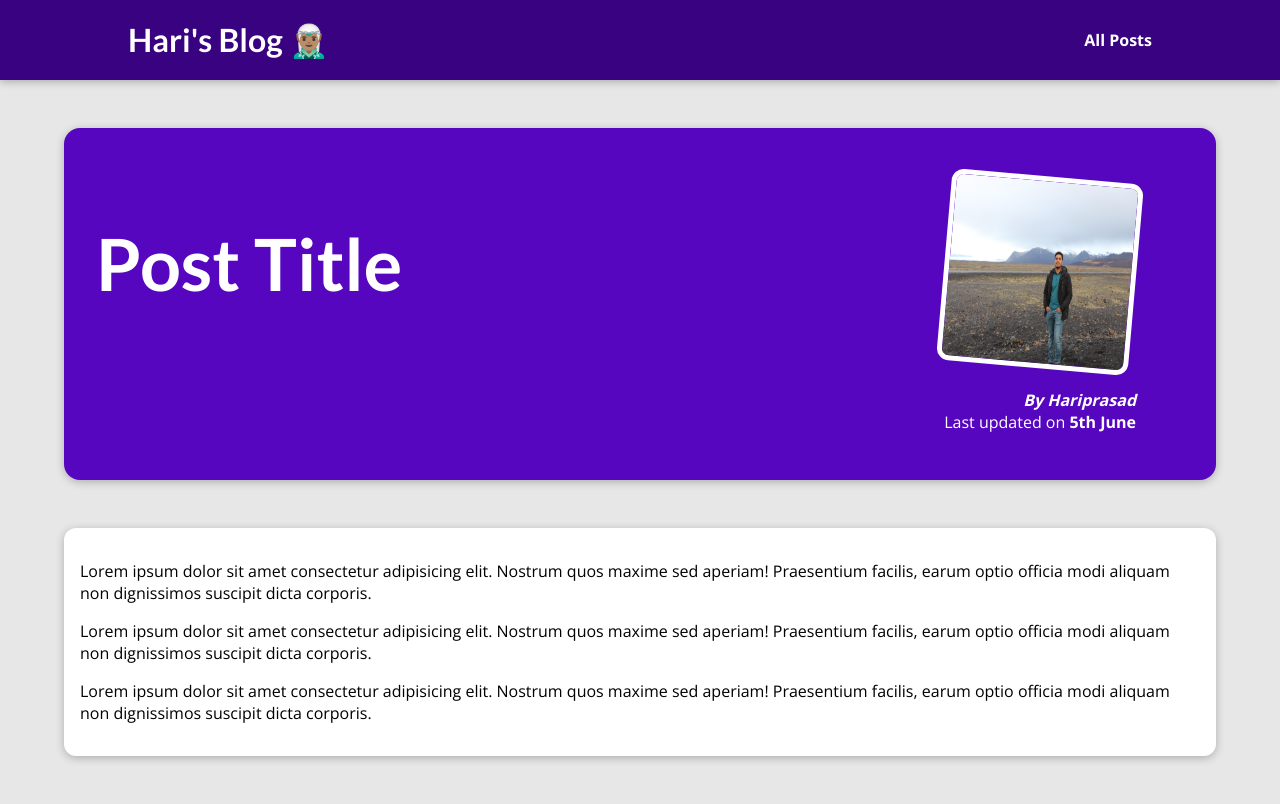
After one commit to HariprasadPoojary/Django-Blog, a Django app: template the_site/blog/templates/blog/post-details.html in a window 1280 px wide. The commit adds this page. Run offline with Django 3.2, Linux system fonts and the light colour scheme; the template is opened without the code that fills it, so the values that code supplies are empty.

Commit message:
single/detailed page post page & styling

```diff
--- /dev/null
+++ b/the_site/blog/static/blog/post_details.css
@@ -0,0 +1,62 @@
+body {
+	background-color: #e7e7e7;
+}
+
+#main-navigation {
+	background-color: #390281;
+	box-shadow: 0 2px 8px rgba(0, 0, 0, 0.25);
+}
+
+#summary {
+	margin: 8rem auto 3rem auto;
+	padding: 2rem;
+	width: 90%;
+	max-width: 90rem;
+	border-radius: 16px;
+	background-color: #5706c0;
+	position: relative;
+	box-shadow: 0 2px 8px rgba(0, 0, 0, 0.25);
+	height: 22rem;
+}
+
+#summary h2 {
+	color: white;
+	font-size: 4.5rem;
+}
+
+#summary article {
+	position: absolute;
+	top: 2rem;
+	right: 3rem;
+	padding: 1rem 2rem;
+	border-radius: 12px;
+	text-align: right;
+	color: white;
+}
+
+#summary article img {
+	width: 12rem;
+	height: 12rem;
+	border-radius: 12px;
+	transform: rotateZ(5deg);
+	border: 5px solid white;
+	margin-bottom: 1rem;
+}
+
+#summary address {
+	font-weight: bold;
+}
+
+#summary time {
+	font-weight: bold;
+}
+
+main {
+	width: 90%;
+	max-width: 90rem;
+	margin: 3rem auto;
+	background-color: white;
+	padding: 1rem;
+	border-radius: 12px;
+	box-shadow: 0 2px 8px rgba(0, 0, 0, 0.25);
+}
--- a/the_site/blog/templates/blog/includes/post.html
+++ b/the_site/blog/templates/blog/includes/post.html
@@ -2,7 +2,7 @@
 
 <li>
 	<article class="post">
-		<a href="">
+		<a href=" {% url 'post_details' post_slug='the-mountains' %} ">
 			<img
 				src=" {% static 'blog/images/mountains.jpg' %} "
 				alt="Mountains"
--- /dev/null
+++ b/the_site/blog/templates/blog/post-details.html
@@ -0,0 +1,40 @@
+{% extends 'base.html' %} {% load static %}
+<!-- prettier-ignore -->
+{% block title %}Page Details{% endblock title %}
+
+{% block css %}
+<link rel="stylesheet" href=" {% static 'blog/post_details.css' %} " />
+{% endblock css %}
+
+<!-- prettier-ignore -->
+{% block body_content %}
+<section id="summary">
+	<h2>Post Title</h2>
+	<article>
+		<img
+			src=" {% static 'blog/images/mountains.jpg' %} "
+			alt="Post Image"
+		/>
+		<address>By Hariprasad</address>
+		<div>Last updated on <time>5th June</time></div>
+	</article>
+</section>
+
+<main>
+	<p>
+		Lorem ipsum dolor sit amet consectetur adipisicing elit. Nostrum quos
+		maxime sed aperiam! Praesentium facilis, earum optio officia modi
+		aliquam non dignissimos suscipit dicta corporis.
+	</p>
+	<p>
+		Lorem ipsum dolor sit amet consectetur adipisicing elit. Nostrum quos
+		maxime sed aperiam! Praesentium facilis, earum optio officia modi
+		aliquam non dignissimos suscipit dicta corporis.
+	</p>
+	<p>
+		Lorem ipsum dolor sit amet consectetur adipisicing elit. Nostrum quos
+		maxime sed aperiam! Praesentium facilis, earum optio officia modi
+		aliquam non dignissimos suscipit dicta corporis.
+	</p>
+</main>
+{% endblock body_content %}
--- a/the_site/blog/urls.py
+++ b/the_site/blog/urls.py
@@ -2,7 +2,7 @@ from django.urls import path
 from . import views
 
 urlpatterns = [
-    path("", views.landing_page, name="landing_page"),
+    path("", views.index, name="index"),
     path("posts/", views.posts, name="posts"),
     path("posts/<slug:post_slug>", views.post_details, name="post_details"),
 ]
--- a/the_site/blog/views.py
+++ b/the_site/blog/views.py
@@ -1,7 +1,7 @@
 from django.shortcuts import render
 
 # Create your views here.
-def landing_page(request):
+def index(request):
     context = {}
     return render(request, "blog/index.html", context)
 
@@ -12,4 +12,5 @@ def posts(request):
 
 
 def post_details(request, post_slug):
-    ...
+    context = {}
+    return render(request, "blog/post-details.html", context)
--- a/the_site/templates/base.html
+++ b/the_site/templates/base.html
@@ -12,9 +12,9 @@
 	</head>
 	<body>
 		<header id="main-navigation">
-			<h1><a href="">Hari's Blog 🧝🏽‍♂️</a></h1>
+			<h1><a href=" {% url 'index' %} ">Hari's Blog 🧝🏽‍♂️</a></h1>
 			<nav>
-				<a href="">All Posts</a>
+				<a href=" {% url 'posts' %} ">All Posts</a>
 			</nav>
 		</header>
 		{% block body_content %}{% endblock body_content %}
```
